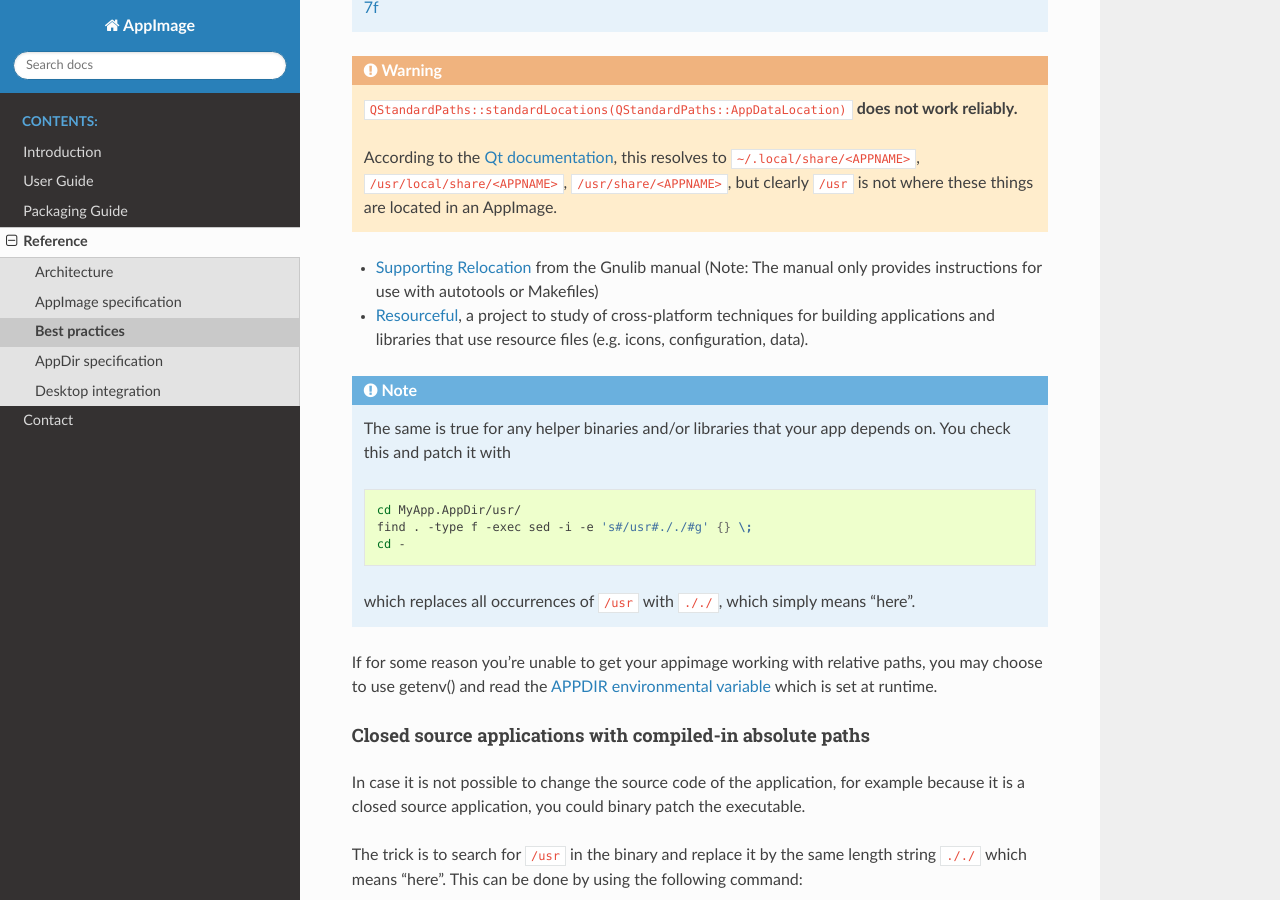
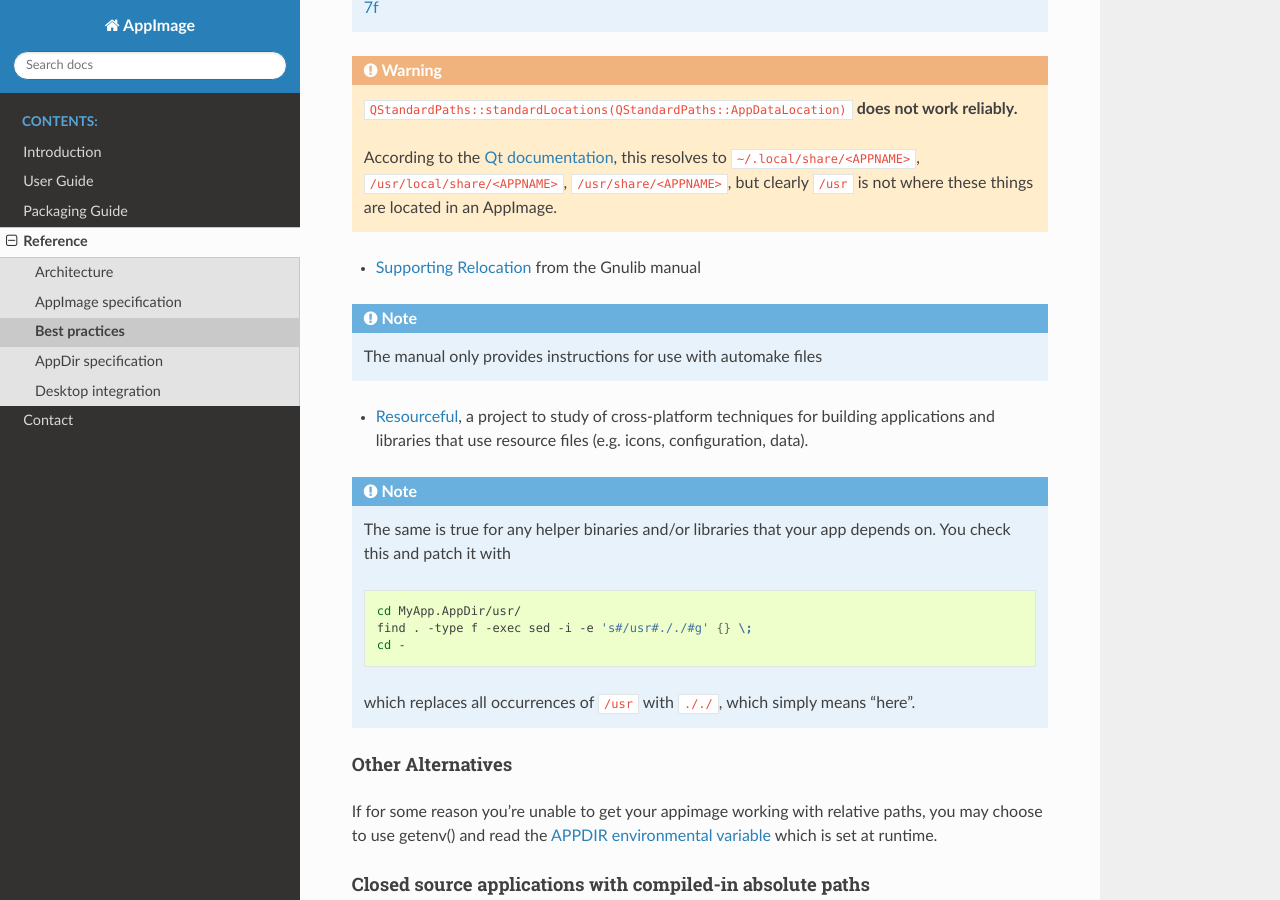
Before and after one commit to AppImage/docs.appimage.org, a Sphinx documentation site: the page built from source/reference/best-practices.rst, in a window 1280 px wide and 900 px high, scrolled down 2138 px. Built offline with Sphinx 7.4.7 and the Read the Docs theme 2.0.0, drawn with Linux system fonts in a browser that asks for light colours.

Commit message:
minor clean-up

```diff
--- a/source/reference/best-practices.rst
+++ b/source/reference/best-practices.rst
@@ -102,8 +102,10 @@
 
 * `Supporting Relocation
   <https://www.gnu.org/software/gnulib/manual/html_node/Supporting-Relocation.html>`__
-  from the Gnulib manual (Note: The manual only provides instructions
-  for use with autotools or Makefiles)
+  from the Gnulib manual
+
+.. note::
+	The manual only provides instructions for use with automake files
 
 * `Resourceful`_, a project to study of cross-platform techniques for
   building applications and libraries that use resource files (e.g.
@@ -122,6 +124,8 @@
 
 	which replaces all occurrences of :code:`/usr` with :code:`././`, which simply means "here".
 
+Other Alternatives
+^^^^^^^^^^^^^^^^^^^^^^^^
 
 If for some reason you're unable to get your appimage working with
 relative paths, you may choose to use getenv() and read the
```
